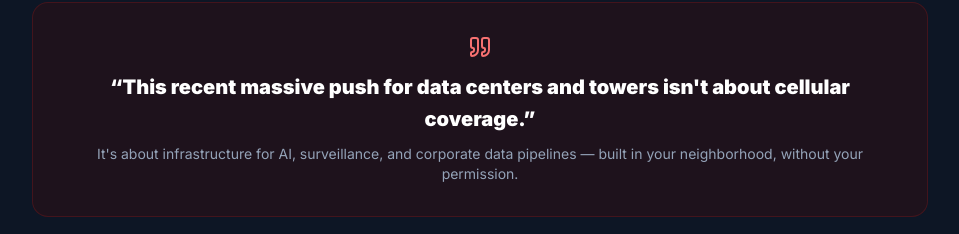
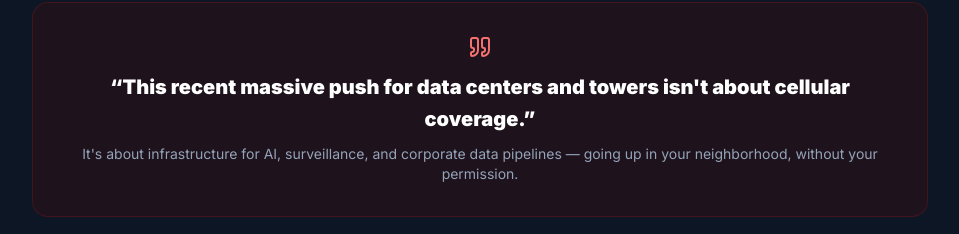
Before and after one commit to kondaguey/protectliverpoolny, a Next.js app: page /the-facts in a window 1280 px wide. Shown: the part 9802-10036 px from the top of the page, without its empty margins (160-1119 px from the left). Built offline with nearby package versions, Linux system fonts and the light colour scheme.

Commit message:
fix: progressive tense - tower is under construction, not complete

```diff
--- a/src/app/layout.tsx
+++ b/src/app/layout.tsx
@@ -13,7 +13,7 @@ const inter = Inter({
 export const metadata: Metadata = {
   title: "Protect Liverpool NY — Stop the 184-Foot Cell Tower",
   description:
-    "A grassroots campaign fighting the unauthorized 184-foot cell tower built in Liverpool, NY without community notice. Sign the petition and take action.",
+    "A grassroots campaign fighting the unauthorized 184-foot cell tower being built in Liverpool, NY without community notice. Sign the petition and take action.",
   keywords: [
     "Liverpool NY",
     "cell tower",
--- a/src/app/take-action/page.tsx
+++ b/src/app/take-action/page.tsx
@@ -1012,7 +1012,7 @@ export default function TakeActionPage() {
                 </div>
                 <div>
                   <h3 className="text-base font-bold text-white">
-                    Know Who Built This
+                    Know Who&apos;s Building This
                   </h3>
                   <p className="text-xs text-dark-400">The company behind the tower</p>
                 </div>
--- a/src/app/the-facts/page.tsx
+++ b/src/app/the-facts/page.tsx
@@ -1112,7 +1112,7 @@ export default function TheFactsPage() {
             </p>
             <p className="text-dark-400 text-sm">
               It&apos;s about infrastructure for AI, surveillance, and
-              corporate data pipelines &mdash; built in your neighborhood,
+              corporate data pipelines &mdash; going up in your neighborhood,
               without your permission.
             </p>
           </motion.div>
```
